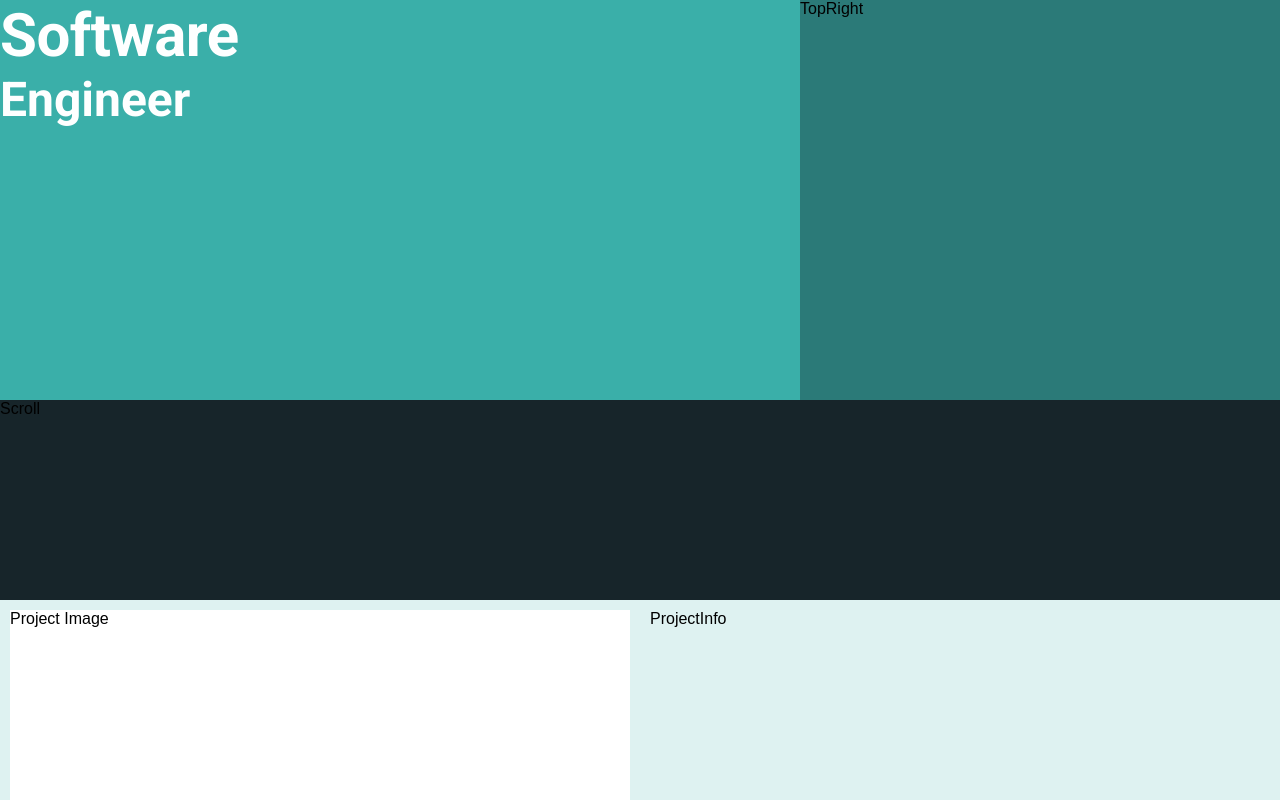
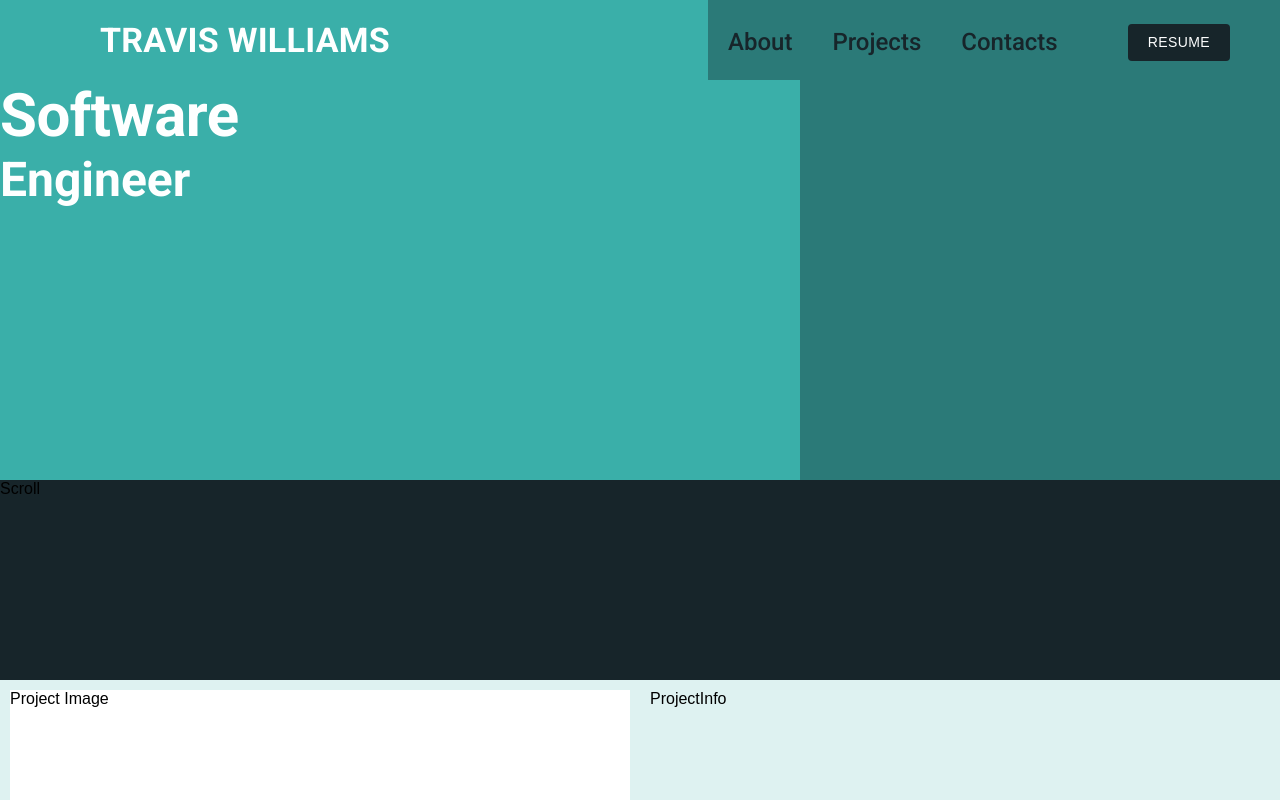
Before and after one commit to traviswilliams997/official_portfolio, a React (Vite) app: page / in a window 1280 px wide. Shown: the top 800 px of the page. Built offline with nearby package versions, Linux system fonts and the light colour scheme.

Commit message:
Create navbar

```diff
--- a/package.json
+++ b/package.json
@@ -14,6 +14,7 @@
     "@emotion/styled": "^11.11.0",
     "@mui/icons-material": "^5.15.11",
     "@mui/material": "^5.15.11",
+    "@mui/system": "^5.15.11",
     "react": "^18.2.0",
     "react-dom": "^18.2.0"
   },
--- a/src/App.jsx
+++ b/src/App.jsx
@@ -9,7 +9,7 @@ import { Box, Stack } from '@mui/material'
 function App() {
   return (
     <Box>
-      {/*  <Navbar /> */}
+      <Navbar />
 
       <Stack direction="row">
         <TopLeft />
--- /dev/null
+++ b/src/components/FlexBetween.jsx
@@ -0,0 +1,9 @@
+import { Box } from '@mui/material'
+import { styled } from '@mui/system'
+
+const FlexBetween = styled(Box)({
+  display: 'flex',
+  justifyContent: 'space-between',
+  alignItems: 'center',
+})
+export default FlexBetween
--- a/src/components/Navbar.jsx
+++ b/src/components/Navbar.jsx
@@ -1,9 +1,72 @@
-import { Box } from '@mui/material'
+import { Box, Stack, Typography, Button } from '@mui/material'
+import FlexBetween from './FlexBetween'
+import { styled } from '@mui/system'
+
+const NavLink = styled(Typography)(({}) => ({
+  color: '#17252A',
+  fontWeight: '500',
+  marginLeft: '20px',
+  marginRight: '20px',
+}))
 
 const Navbar = () => {
   return (
-    <Box bgcolor="blue" flex={4} p={2}>
-      Navbar
+    <Box>
+      <Stack direction="row" height="80px">
+        <Box display="flex" bgcolor="#3AAFA9" flex={10} justifyContent="left">
+          <Typography
+            variant="h4"
+            fontWeight={700}
+            color="#FEFFFF"
+            mt="20px"
+            ml="100px"
+            sx={{ '&:hover': { color: '#2B7A78' } }}
+          >
+            {' '}
+            TRAVIS WILLIAMS
+          </Typography>
+        </Box>
+        <Box display="flex" bgcolor="#2B7A78" flex={6} justifyContent="right">
+          <FlexBetween pt="5px">
+            <NavLink
+              variant="h5"
+              sx={{ '&:hover': { borderBottom: '3px solid #17252A' } }}
+            >
+              About
+            </NavLink>
+            <NavLink
+              variant="h5"
+              sx={{ '&:hover': { borderBottom: '3px solid #17252A' } }}
+            >
+              Projects
+            </NavLink>
+            <NavLink
+              variant="h5"
+              sx={{ '&:hover': { borderBottom: '3px solid #17252A' } }}
+            >
+              Contacts
+            </NavLink>
+            <Button
+              sx={{
+                bgcolor: '#17252A',
+                pl: '20px',
+                pr: '20px',
+                mr: '50px',
+                ml: '50px',
+              }}
+            >
+              <Typography
+                color="#FEFFFF"
+                variant="h6 "
+                sx={{ '&:hover': { color: '#17252A', fontWeight: '800' } }}
+                fontWeight={500}
+              >
+                Resume
+              </Typography>
+            </Button>
+          </FlexBetween>
+        </Box>
+      </Stack>
     </Box>
   )
 }
--- a/src/components/ProjectInfo.jsx
+++ b/src/components/ProjectInfo.jsx
@@ -5,10 +5,6 @@ const ProjectInfo = () => {
     <Box bgcolor="#DEF2F1" border="10px solid  #DEF2F1" flex={1} height="400px">
       ProjectInfo
     </Box>
-
-    // border-width: 1px 2em 5px 0; /* top right bottom left */
-    // border-style: solid dotted inset double;
-    // border-color: #f00 #0f0 #00f #ff0;
   )
 }
 
--- a/src/components/TopRight.jsx
+++ b/src/components/TopRight.jsx
@@ -1,11 +1,7 @@
 import { Box } from '@mui/material'
 
 const TopRight = () => {
-  return (
-    <Box bgcolor="#2B7A78" flex={6} height="400px">
-      TopRight
-    </Box>
-  )
+  return <Box bgcolor="#2B7A78" flex={6} height="400px"></Box>
 }
 
 export default TopRight
```
Also changed, not shown: 1 other file (tests, documents, lock files or other folders).
